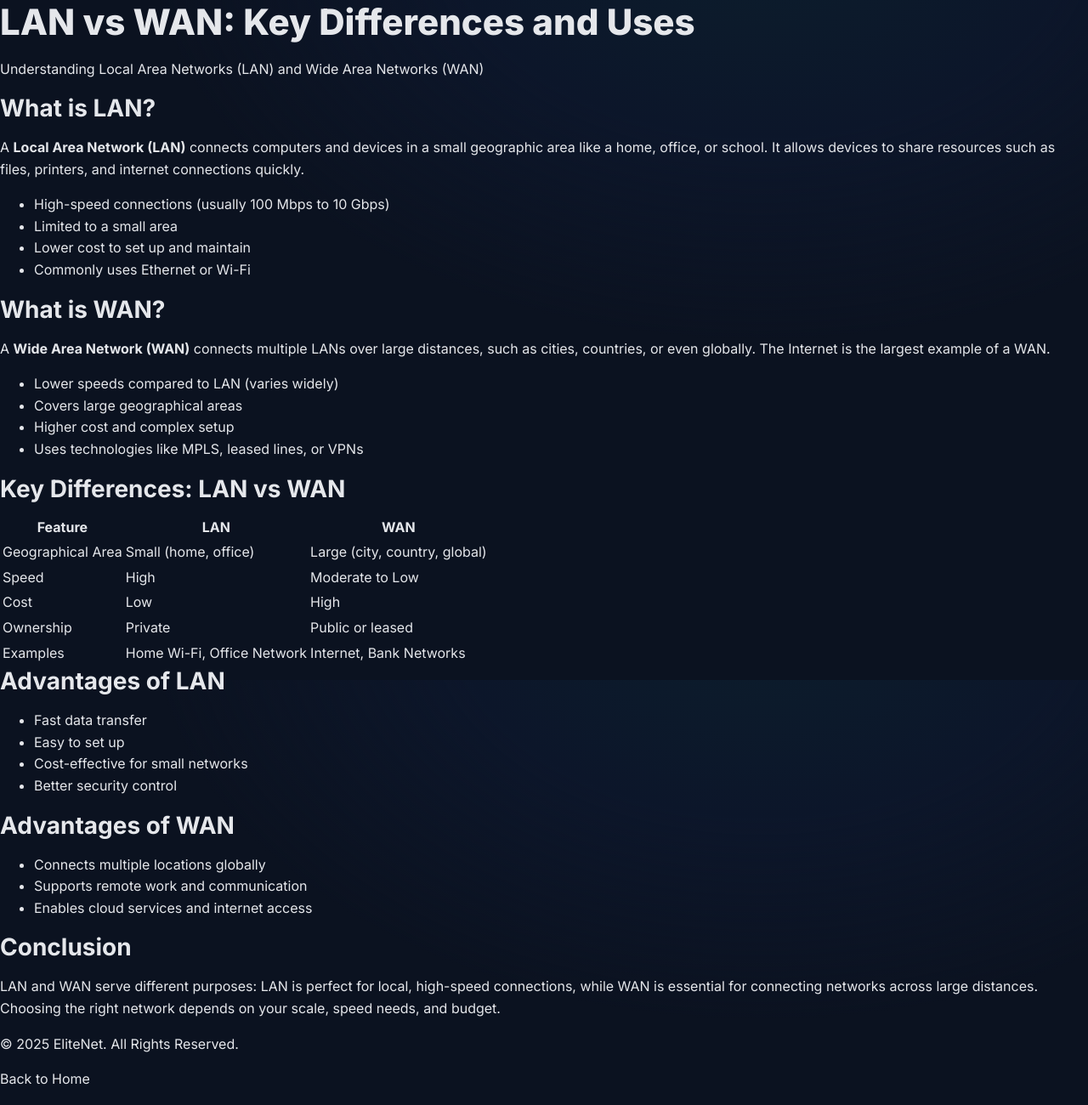
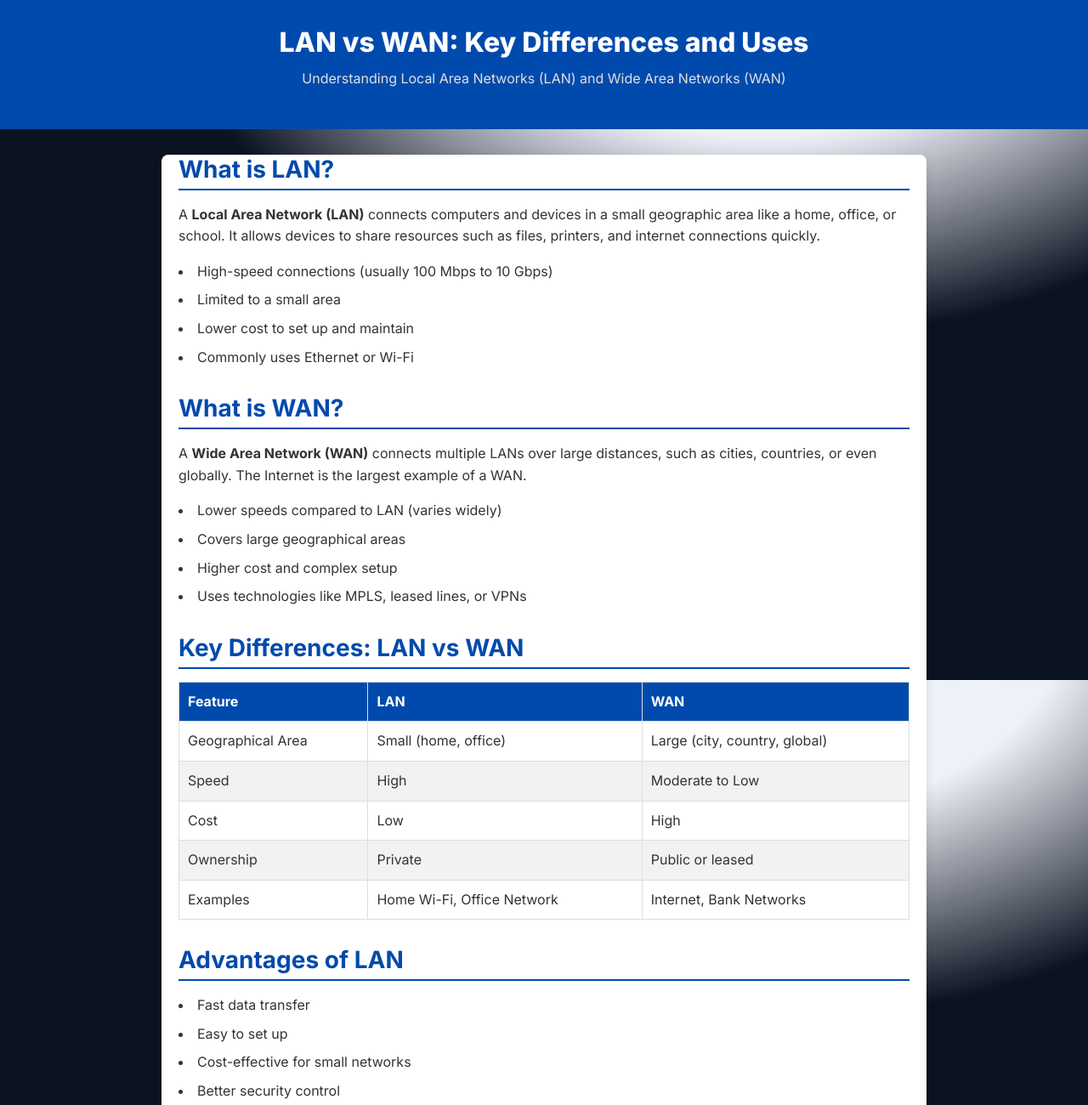
Before and after one commit to abrar123410/elitenet-site, a plain HTML site: page lan-vs-wan.html in a window 1280 px wide. Shown: the top 1300 px of the page at 85% size. Drawn offline with Linux system fonts and the light colour scheme.

Commit message:
Update style.css

```diff
--- a/style.css
+++ b/style.css
@@ -501,3 +501,126 @@ body.contact-page footer {
   font-size: 0.9rem;
   color: #94a3b8;
 }
+/* -------------------------------
+   LAN vs WAN Page Styles (Scoped)
+---------------------------------*/
+
+body.lan-vs-wan-page {
+    font-family: 'Inter', sans-serif;
+    line-height: 1.6;
+    margin: 0;
+    padding: 0;
+    background-color: #f9f9f9;
+    color: #333;
+}
+
+body.lan-vs-wan-page header {
+    background-color: #004aad;
+    color: #fff;
+    padding: 30px 20px;
+    text-align: center;
+}
+
+body.lan-vs-wan-page header h1 {
+    margin: 0;
+    font-size: 2rem;
+}
+
+body.lan-vs-wan-page header p {
+    margin-top: 10px;
+    font-size: 1rem;
+    color: #e0e0e0;
+}
+
+body.lan-vs-wan-page main {
+    max-width: 900px;
+    margin: 30px auto;
+    padding: 0 20px;
+    background-color: #fff;
+    border-radius: 8px;
+    box-shadow: 0 4px 12px rgba(0,0,0,0.1);
+}
+
+body.lan-vs-wan-page section {
+    margin-bottom: 30px;
+}
+
+body.lan-vs-wan-page section h2 {
+    color: #004aad;
+    margin-bottom: 15px;
+    border-bottom: 2px solid #004aad;
+    padding-bottom: 5px;
+}
+
+body.lan-vs-wan-page ul {
+    list-style: disc inside;
+    margin-left: 0;
+    padding-left: 0;
+}
+
+body.lan-vs-wan-page ul li {
+    margin-bottom: 8px;
+}
+
+body.lan-vs-wan-page table {
+    width: 100%;
+    border-collapse: collapse;
+    margin-top: 15px;
+}
+
+body.lan-vs-wan-page table,
+body.lan-vs-wan-page th,
+body.lan-vs-wan-page td {
+    border: 1px solid #ddd;
+}
+
+body.lan-vs-wan-page th,
+body.lan-vs-wan-page td {
+    padding: 10px;
+    text-align: left;
+}
+
+body.lan-vs-wan-page th {
+    background-color: #004aad;
+    color: #fff;
+}
+
+body.lan-vs-wan-page tr:nth-child(even) {
+    background-color: #f2f2f2;
+}
+
+body.lan-vs-wan-page footer {
+    text-align: center;
+    padding: 20px;
+    background-color: #004aad;
+    color: #fff;
+}
+
+body.lan-vs-wan-page footer a {
+    color: #ffd700;
+    text-decoration: none;
+    margin-top: 5px;
+    display: inline-block;
+}
+
+body.lan-vs-wan-page footer a:hover {
+    text-decoration: underline;
+}
+
+/* Responsive */
+@media (max-width: 600px) {
+    body.lan-vs-wan-page header h1 {
+        font-size: 1.5rem;
+    }
+
+    body.lan-vs-wan-page main {
+        margin: 15px;
+        padding: 15px;
+    }
+
+    body.lan-vs-wan-page table th,
+    body.lan-vs-wan-page table td {
+        font-size: 0.9rem;
+        padding: 8px;
+    }
+}
```
